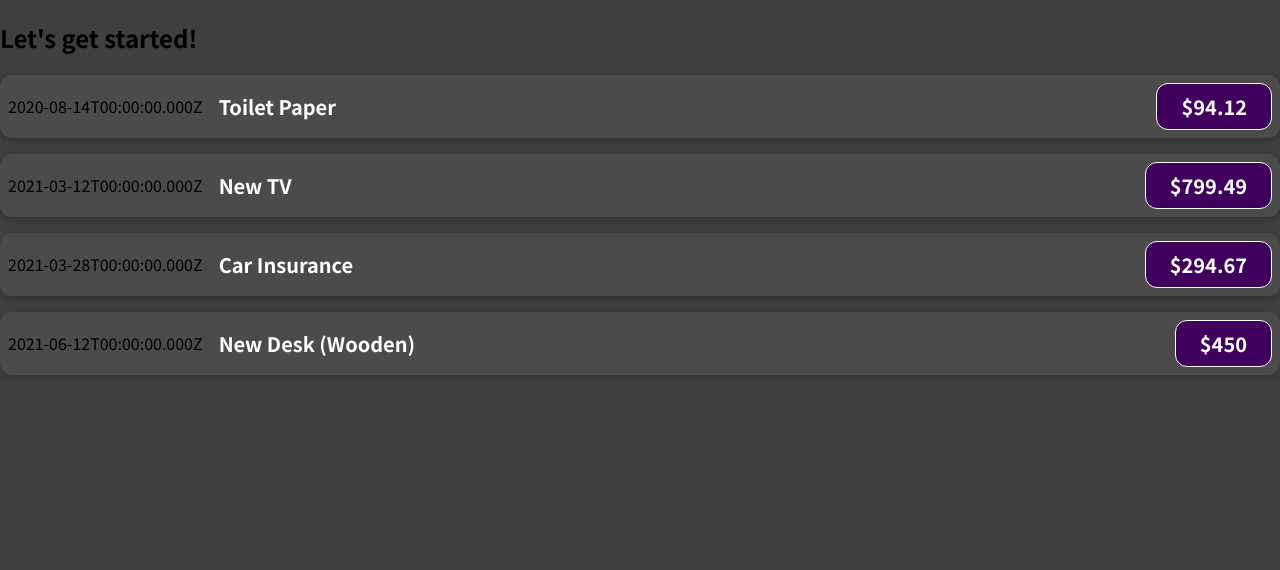
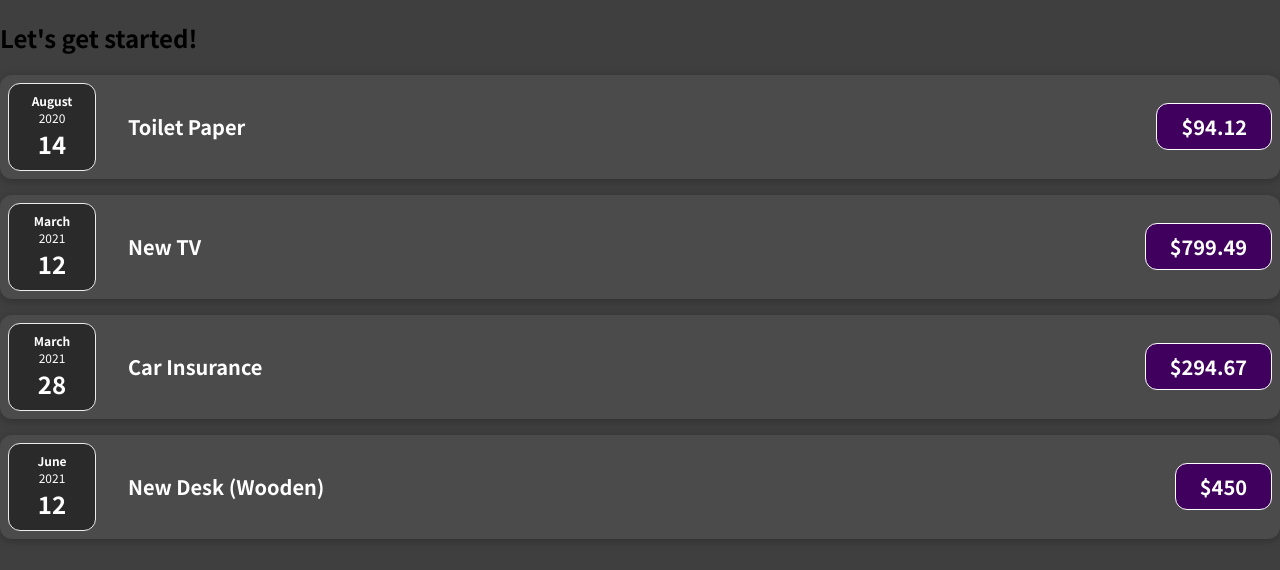
Before and after one commit to YevaMV/React-Expense-Tracker, a JavaScript app: page / in a window 1280 px wide. Shown: the top 570 px of the page. Built offline with nearby package versions, Linux system fonts and the light colour scheme.

Commit message:
updated, added Date component

```diff
--- a/src/Components/ExpenseItem.js
+++ b/src/Components/ExpenseItem.js
@@ -1,10 +1,12 @@
+import ExpenseDate from './ExpenseDate';
+
 import './ExpenseItem.css';
 
 function ExpenseItem(props) {
   return (
     <div className="expense-item">
-      <div>{props.date.toISOString()}</div>
       <div className="expense-item__description">
+        <ExpenseDate date={props.date} />
         <h2>{props.title}</h2>
         <div className="expense-item__price">${props.amount}</div>
       </div>
```
